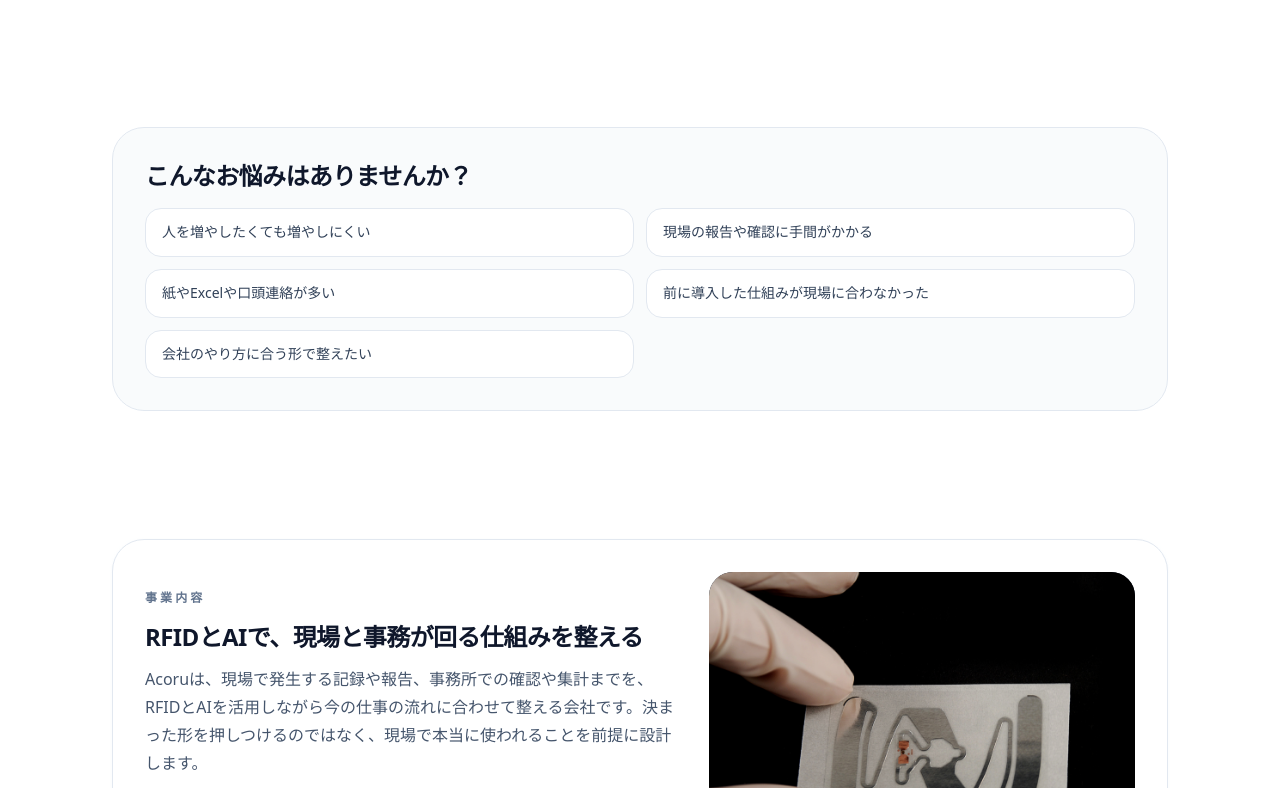
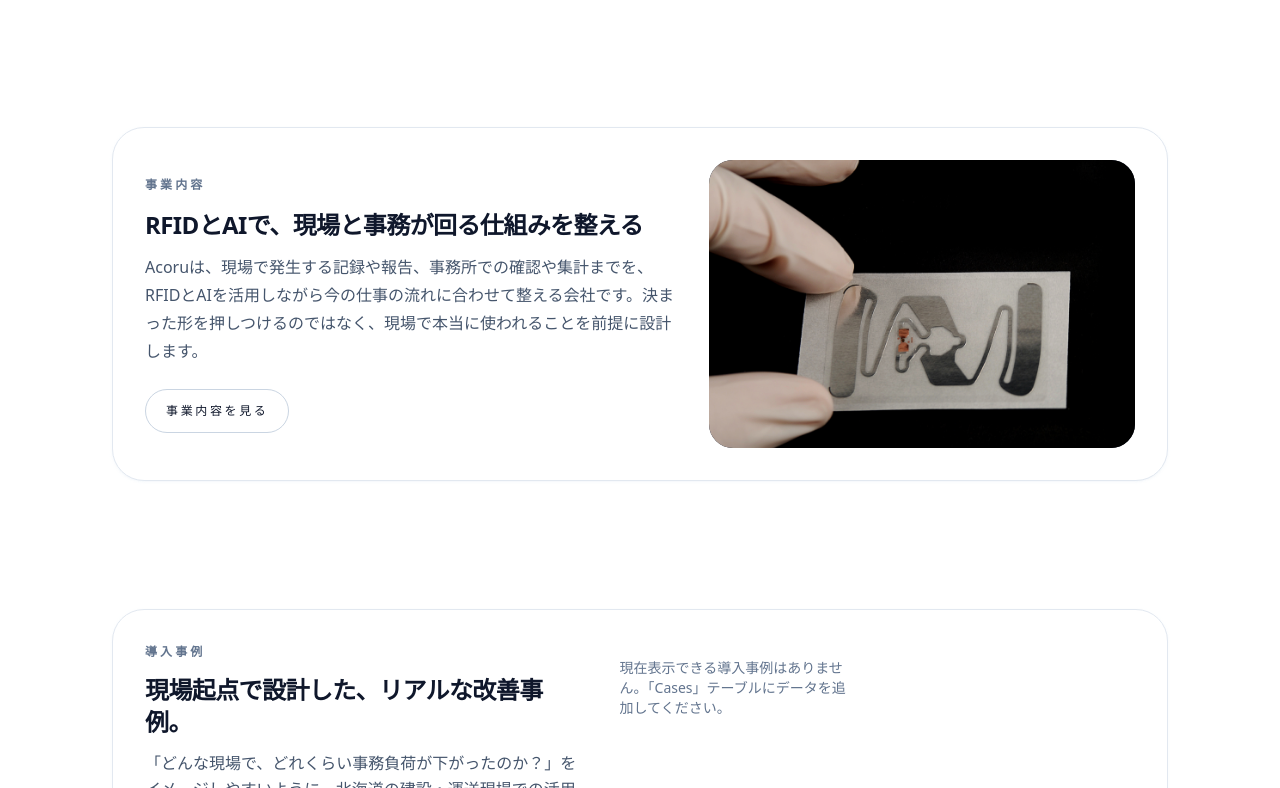
Before and after one commit to ANOSkdy/acoru-inc, a Next.js app: page / in a window 1280 px wide. Shown: the part 752-1540 px from the top of the page. Built offline with nearby package versions, Linux system fonts and the light colour scheme.

Commit message:
Remove homepage problem-recognition section

```diff
--- a/src/app/page.tsx
+++ b/src/app/page.tsx
@@ -14,13 +14,6 @@ export const metadata: Metadata = {
     "Acoruは、RFIDとAIで現場の動きと事務作業をつなぎ、人を増やしにくい中でも仕事が回る仕組みを整える会社です。紙やExcel、口頭連絡が残る現場にも対応します。",
 };
 
-const problems = [
-  "人を増やしたくても増やしにくい",
-  "現場の報告や確認に手間がかかる",
-  "紙やExcelや口頭連絡が多い",
-  "前に導入した仕組みが現場に合わなかった",
-  "会社のやり方に合う形で整えたい",
-];
 
 export default async function HomePage() {
   const [news, cases] = await Promise.all([getNews(), getCases()]);
@@ -69,21 +62,6 @@ export default async function HomePage() {
                   お問い合わせ
                 </Button>
               </div>
-            </div>
-          </div>
-        </Container>
-      </Section>
-
-      <Section className="pt-0">
-        <Container>
-          <div className="rounded-[32px] border border-slate-200 bg-slate-50/80 p-6 sm:p-8">
-            <h2 className="text-xl font-semibold tracking-tight text-slate-900 sm:text-2xl">こんなお悩みはありませんか？</h2>
-            <div className="mt-4 grid grid-cols-1 gap-3 sm:grid-cols-2">
-              {problems.map((problem) => (
-                <p key={problem} className="rounded-2xl border border-slate-200 bg-white px-4 py-3 text-sm leading-relaxed text-slate-700">
-                  {problem}
-                </p>
-              ))}
             </div>
           </div>
         </Container>
```
